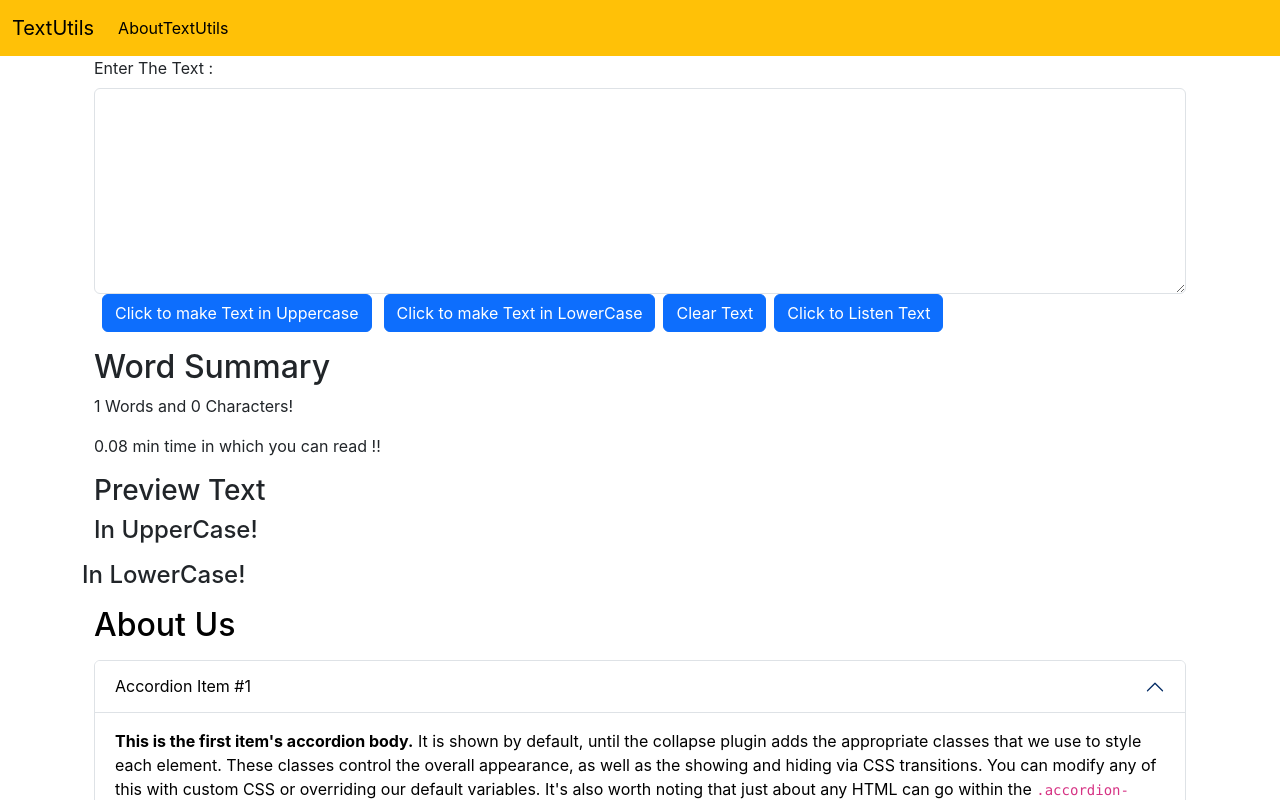
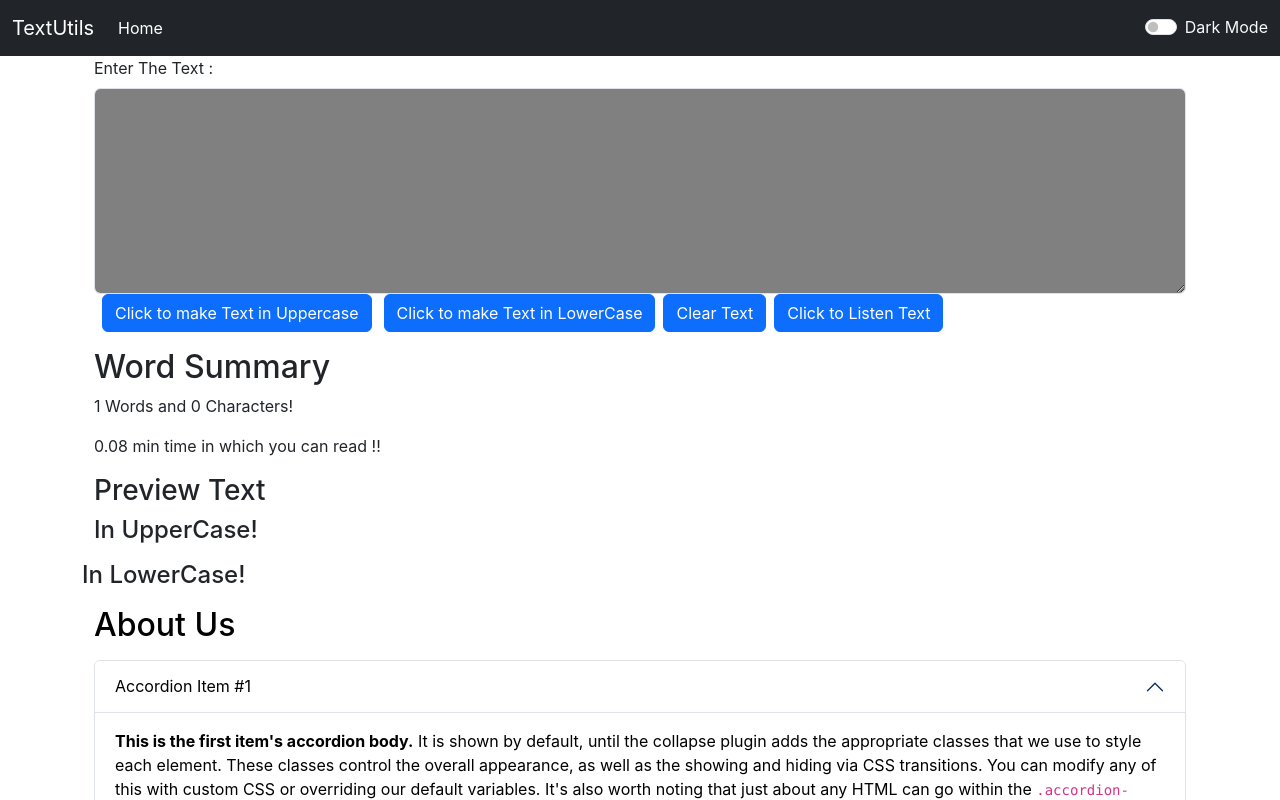
Before and after one commit to MynKRjpT/my-app, a React (Create React App) app: page / in a window 1280 px wide. Shown: the top 800 px of the page. Built offline with nearby package versions, Linux system fonts and the light colour scheme.

Commit message:
Ading Drk Mode

```diff
--- a/src/App.js
+++ b/src/App.js
@@ -1,15 +1,28 @@
+
 import "./App.css";
+import React, { useState } from 'react';
 import About from "./components/About";
 import Navbar from "./components/Navbar";
-import TextForm from "./components/TextForm"
+import TextForm from "./components/TextForm";
 
 function App() {
+  const [mode, setMode] = useState('dark');
+  const toggleMode =()=> {
+    if(mode === 'light'){
+    setMode('dark');
+    document.body.style.backgroundColor ='#042743';
+    }
+    else{
+      setMode('light');
+      document.body.style.backgroundColor ='white';
+    }
+  }
   return (
     <>
-      <Navbar title="TextUtils" aboutTxt="AboutTextUtils" />
+      <Navbar title="TextUtils" aboutTxt="Home" mode={mode} toggleMode={toggleMode}/>
       <div className="container my-10" >
         <TextForm
-          heading="Enter The Text :"
+          heading="Enter The Text :" mode={mode}
           TextForm
           btn1="Click to make Text in Uppercase"
           btn2="Click to make Text in LowerCase"
--- a/src/components/Navbar.js
+++ b/src/components/Navbar.js
@@ -1,12 +1,14 @@
-import React from 'react'
-import PropTypes from 'prop-types'
-
+import React from "react";
+import PropTypes from "prop-types";
 
 export default function Navbar(props) {
   return (
-        <nav className="navbar navbar-expand-lg bg-warning">
+    <nav
+      className={`navbar navbar-expand-lg navbar-${props.mode} bg-${props.mode}`}
+    >
       <div className="container-fluid">
-    <a className="navbar-brand" href="/">{props.title}
+        <a className="navbar-brand" href="/">
+          {props.title}
         </a>
         <button
           className="navbar-toggler"
@@ -38,14 +40,28 @@
     Search
   </button>
 </form> */}
+          <div className={`form-check form-switch text-${props.mode==='light'?'dark':'light'}`}>
+            <input
+              className="form-check-input"
+              onClick={props.toggleMode}
+              type="checkbox"
+              role="switch"
+              id="flexSwitchCheckDefault"
+            />
+            <label
+              className="form-check-label"
+              htmlFor="flexSwitchCheckDefault"
+            >
+               Dark Mode
+            </label>
+          </div>
         </div>
       </div>
     </nav>
-
-  )
+  );
 }
 
 Navbar.propTypes = {
-    title :PropTypes.string.isRequired,
-    aboutTxt :PropTypes.string.isRequired
-}
+  title: PropTypes.string.isRequired,
+  aboutTxt: PropTypes.string.isRequired,
+};
--- a/src/components/TextForm.js
+++ b/src/components/TextForm.js
@@ -18,7 +18,7 @@
   };
   const handleClrClick = () => {
     // console.log("Clear Text Button Clicked");
-    let newtext = ' ';
+    let newtext = " ";
     setText(newtext);
   };
 
@@ -29,12 +29,14 @@
     window.speechSynthesis.speak(msg);
   };
 
-
   const [Text, setText] = useState("");
   // setText =("New Text")
   return (
     <>
-      <div className="container">
+      <div
+        className="container"
+        style={{ backgroundColor: props.mode === "dark" ? "white" : "#042743" }}
+      >
         <div className="mb-3">
           <label htmlFor="exampleFormControlTextarea1" className="form-label">
             {props.heading}
@@ -44,12 +46,17 @@
             className="form-control"
             value={Text}
             onChange={handleOnChange}
+            style={{
+              backgroundColor: props.mode === "dark" ? "grey" : "white",
+              color: props.mode === "dark" ? "white" : "#042743",
+            }}
             id="exampleFormControlTextarea1"
             rows={8}
           />
           <button
             type="button"
             className="btn btn-primary mx-2"
+
             onClick={handleUpClick}
           >
             {props.btn1}
@@ -57,6 +64,7 @@
           <button
             type="button"
             className="btn btn-primary mx-1"
+
             onClick={handleLoClick}
           >
             {props.btn2}
@@ -64,6 +72,7 @@
           <button
             type="button"
             className="btn btn-primary mx-1"
+
             onClick={handleClrClick}
           >
             {props.btn3}
@@ -71,24 +80,25 @@
           <button
             type="button"
             className="btn btn-primary mx-1"
+
             onClick={speak}
           >
             {props.btn4}
           </button>
         </div>
       </div>
-      <div className="container">
+      <div
+        className="container my-3"
+        style={{ backgroundColor: props.mode === "dark" ? "white" : "#042743" }}
+      >
         <h2>Word Summary</h2>
         <p>
           {Text.split(" ").length} Words and {Text.length} Characters!
         </p>
-        <p>
-        {0.08 * Text.split(" ").length} min time in which you can read !!
-        </p>
+        <p>{0.08 * Text.split(" ").length} min time in which you can read !!</p>
         <h3>Preview Text</h3>
         <h4>In UpperCase!</h4>
         <p>{Text.toUpperCase()}</p>
-
       </div>
       <div>
         <h4>In LowerCase!</h4>
```
Lines whose indentation alone changed are shown as unchanged.
